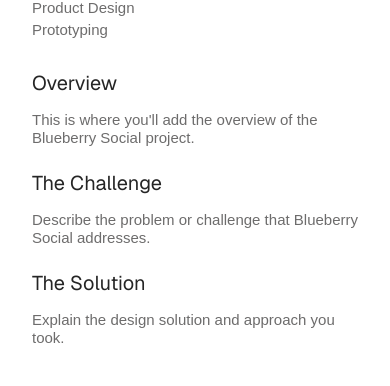
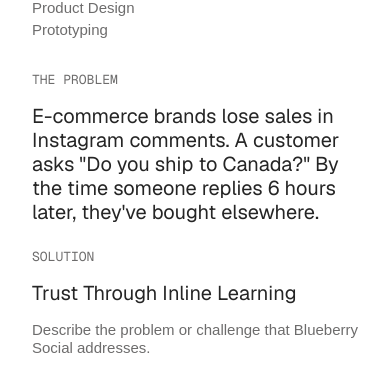
Before and after one commit to alexluowan/portfoliov7, a Next.js app: page /projects/blueberry-social in a window 390 px wide. Shown: the part 657-1043 px from the top of the page. Built offline with nearby package versions, Linux system fonts and the light colour scheme.

Commit message:
added in text for case study

```diff
--- a/pages/projects/blueberry-social.tsx
+++ b/pages/projects/blueberry-social.tsx
@@ -67,31 +67,23 @@ export default function BlueberrySocialCaseStudy() {
 
             {/* Case Study Content Sections */}
             <section className="space-y-4 md:space-y-6 mt-8 md:mt-12">
-              <h2 className="text-xl md:text-2xl">Overview</h2>
-              <div className="space-y-4 text-sm md:text-base leading-relaxed">
-                <p>
-                  {/* Add your overview content here */}
-                  This is where you&apos;ll add the overview of the Blueberry Social project.
-                </p>
+              <div className="flex flex-col gap-4">
+                <div className="subheader text-xs md:text-sm">THE PROBLEM</div>
+                <h2 className="text-xl md:text-2xl">E-commerce brands lose sales in Instagram comments. A customer asks &quot;Do you ship to Canada?&quot; By the time someone replies 6 hours later, they&apos;ve bought elsewhere.
+                </h2>
               </div>
             </section>
 
             <section className="space-y-4 md:space-y-6">
-              <h2 className="text-xl md:text-2xl">The Challenge</h2>
+              <div className="flex flex-col gap-4">
+                <div className="subheader text-xs md:text-sm">SOLUTION</div>
+                <h2 className="text-xl md:text-2xl">Trust Through Inline Learning
+                </h2>
+              </div>
               <div className="space-y-4 text-sm md:text-base leading-relaxed">
                 <p>
                   {/* Add your challenge content here */}
                   Describe the problem or challenge that Blueberry Social addresses.
-                </p>
-              </div>
-            </section>
-
-            <section className="space-y-4 md:space-y-6">
-              <h2 className="text-xl md:text-2xl">The Solution</h2>
-              <div className="space-y-4 text-sm md:text-base leading-relaxed">
-                <p>
-                  {/* Add your solution content here */}
-                  Explain the design solution and approach you took.
                 </p>
               </div>
             </section>
```
